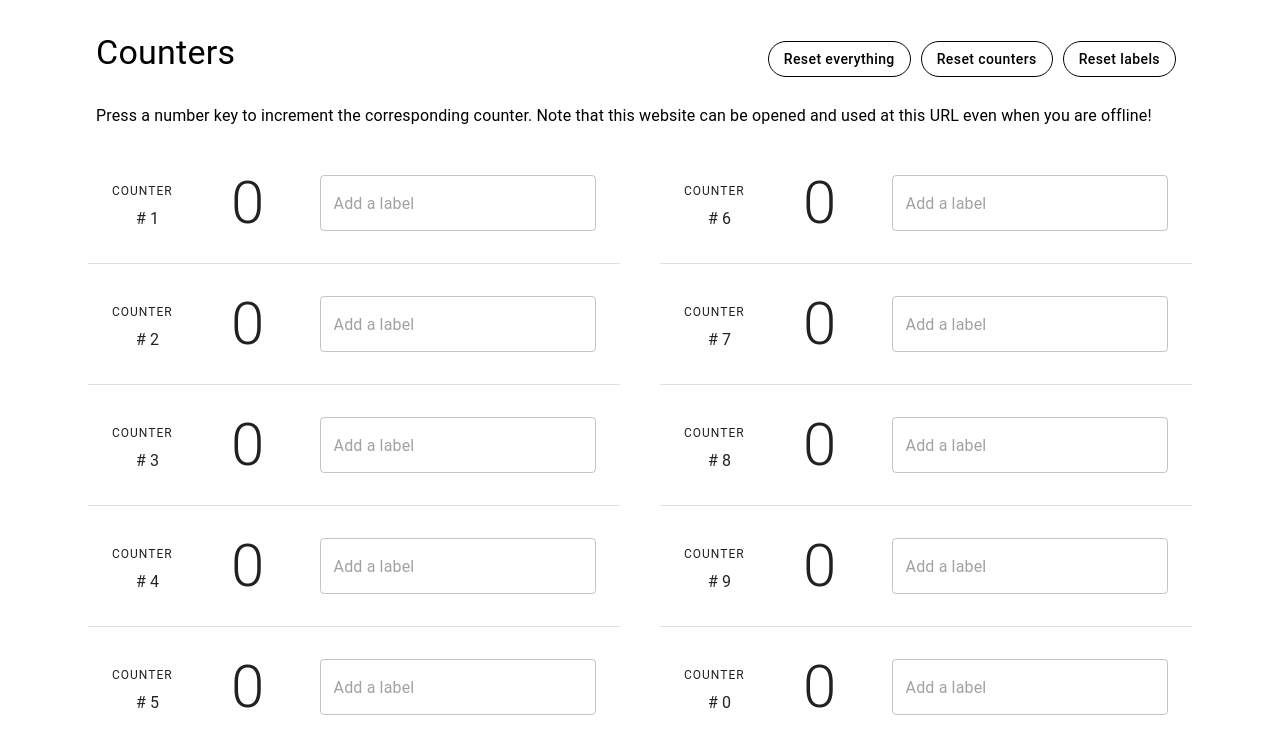
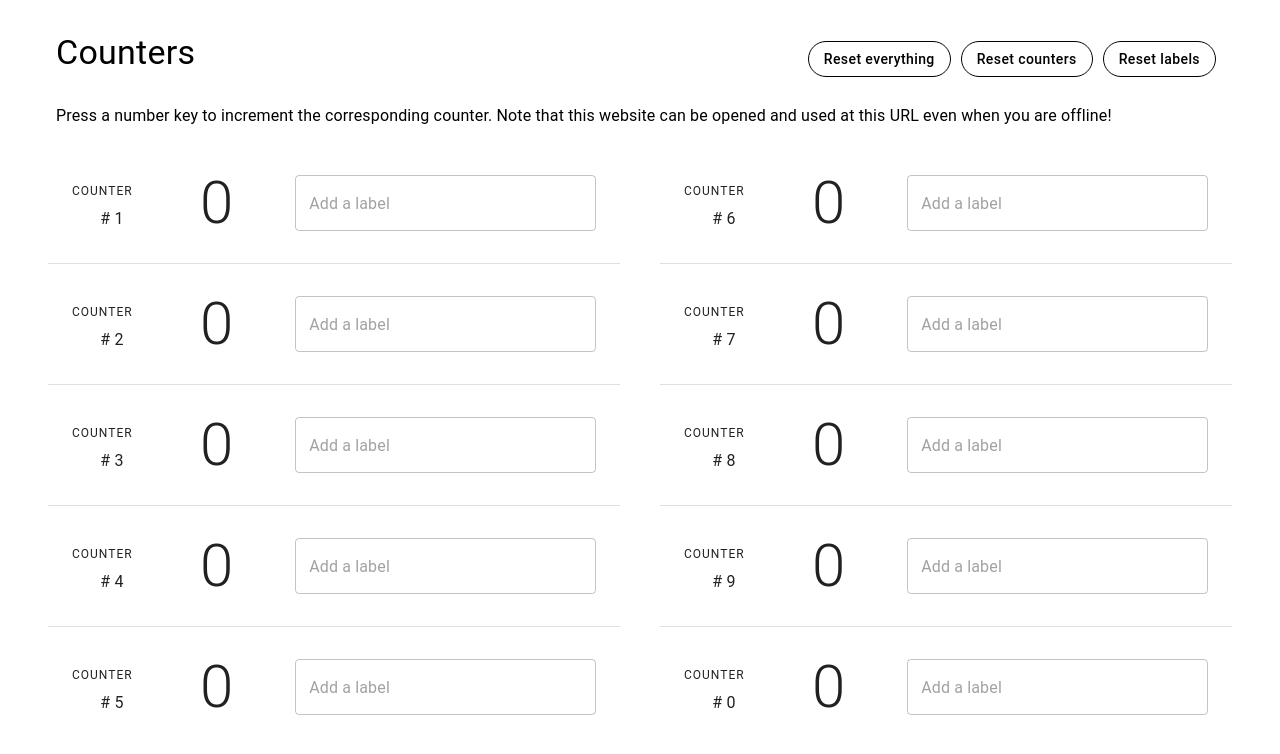
Before and after one commit to KenanHanke/counter-app, a React (Create React App) app: page / in a window 1280 px wide. Shown: the top 754 px of the page. Built offline with nearby package versions, Linux system fonts and the light colour scheme.

Commit message:
Change container widths

```diff
--- a/src/App.js
+++ b/src/App.js
@@ -138,7 +138,7 @@ const App = () => {
 
   return (
     <ThemeProvider theme={theme}>
-      <Container maxWidth="lg">
+      <Container style={{ maxWidth: '1280px', minWidth: '832px' }}>
         <Box p={3}>
           <Box p={1} sx={{ display: 'flex', alignItems: 'center', justifyContent: 'space-between' }}>
             <Typography variant="h4" gutterBottom sx={buttonStyle}>
```
